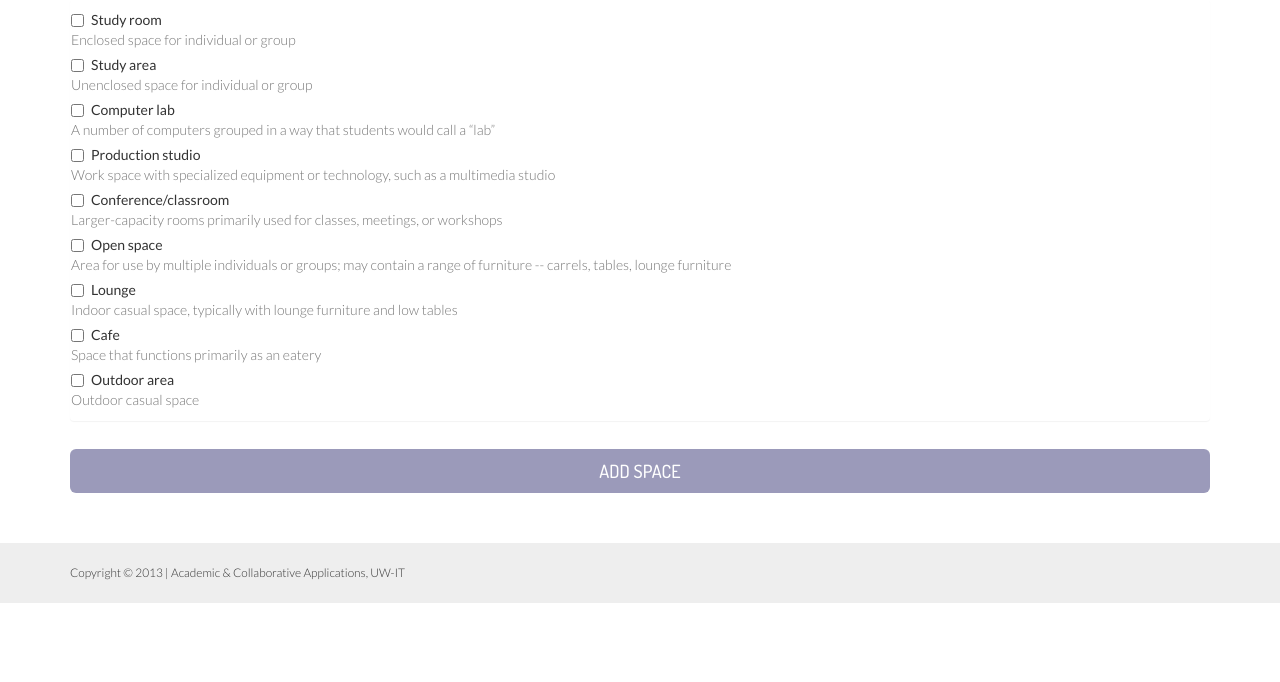
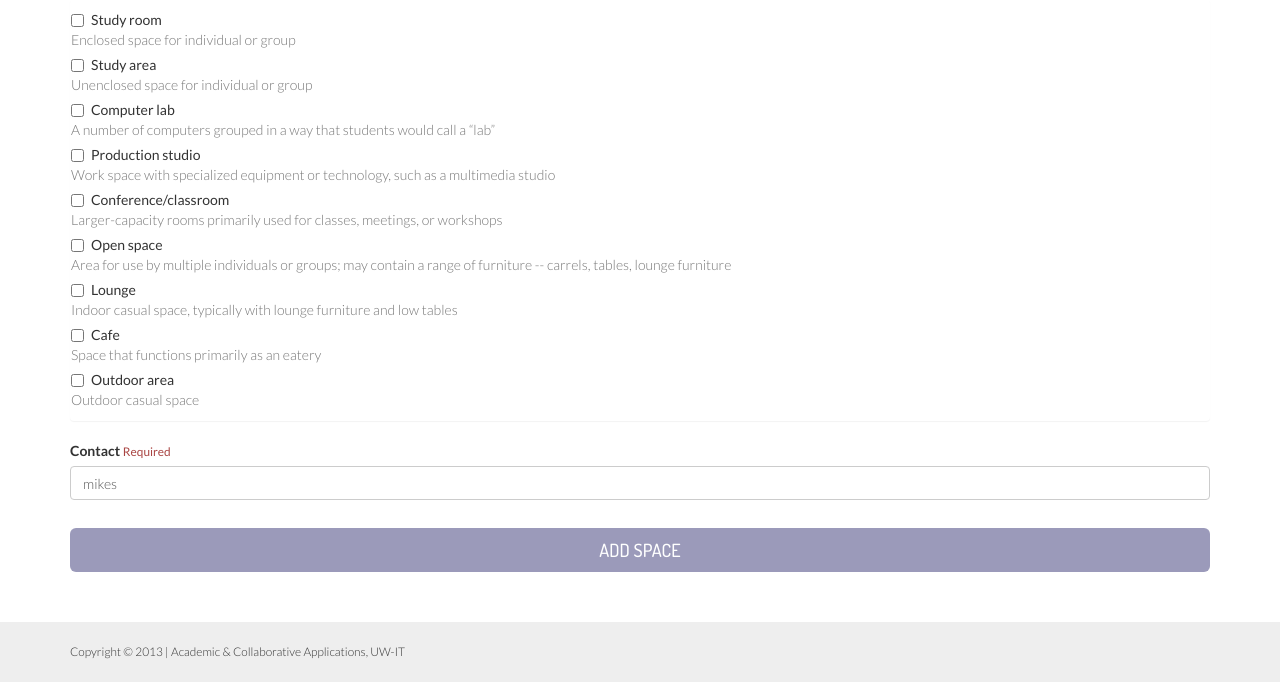
Before and after one commit to uw-it-aca/spacescout_admin, a Django app: template templates/add.html in a window 1280 px wide. Shown: the part 459-1141 px from the top of the page. Before the commit the page ends 1062 px from the top, so only its background shows below. Run offline with Django 3.2, Linux system fonts and the light colour scheme; the template is opened without the code that fills it, so the values that code supplies are empty; style sheets or scripts are compiled from the project's sources; some libraries are stand-ins or nearby versions.

Commit message:
Forgot space contact field for add template.

```diff
--- a/templates/add.html
+++ b/templates/add.html
@@ -71,6 +71,11 @@
 
     </div>
 
+    <div class="form-group">
+        <label for="">Contact  <small class="text-danger" style="font-weight:normal;">Required</small></label>
+        <input type="text" id="" class="form-control" placeholder="Netid" value="mikes">
+    </div>
+
     <div class="save-discard">
         <a href="/space" class="btn btn-success btn-lg btn-block" disabled>Add Space</a>
     </div>
```
